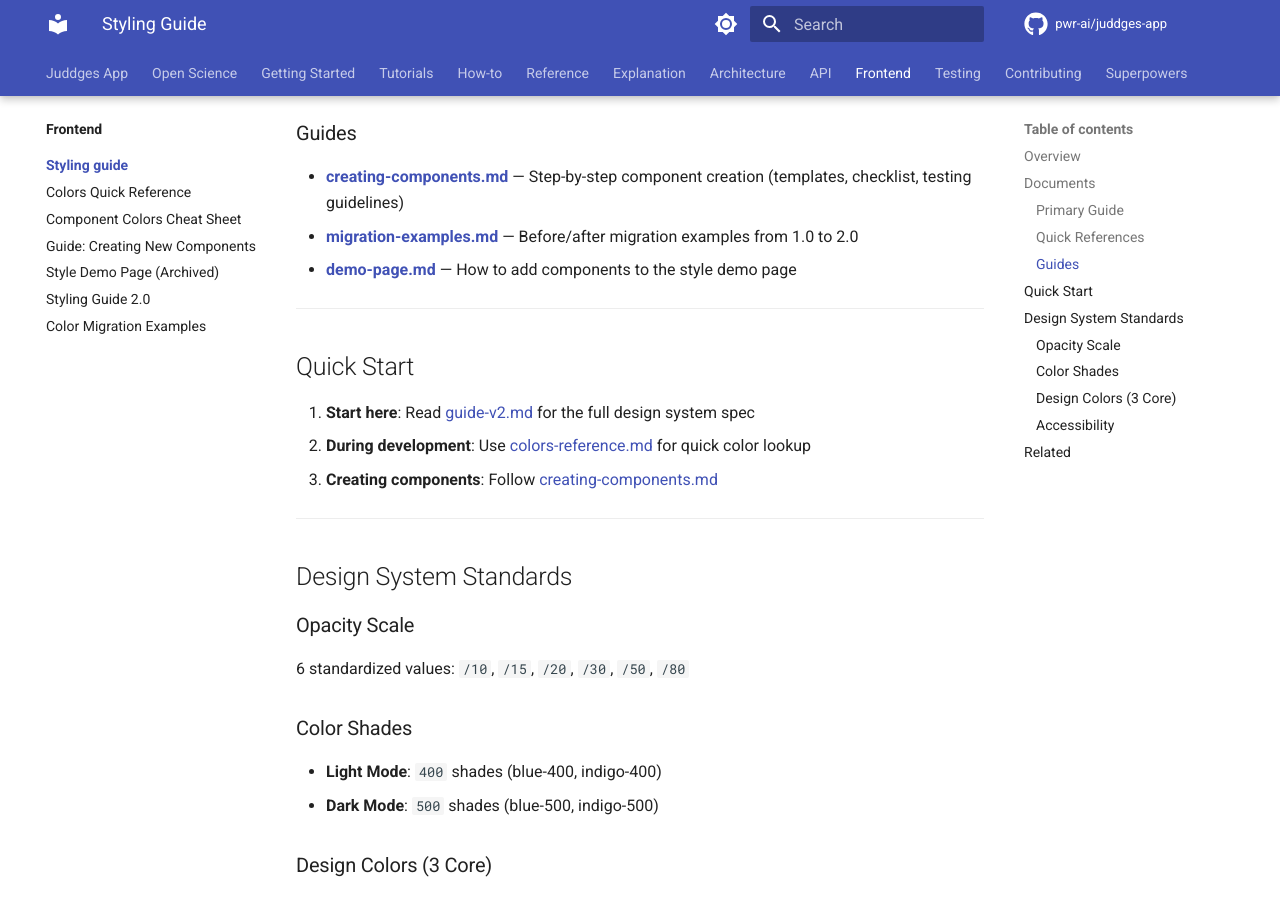
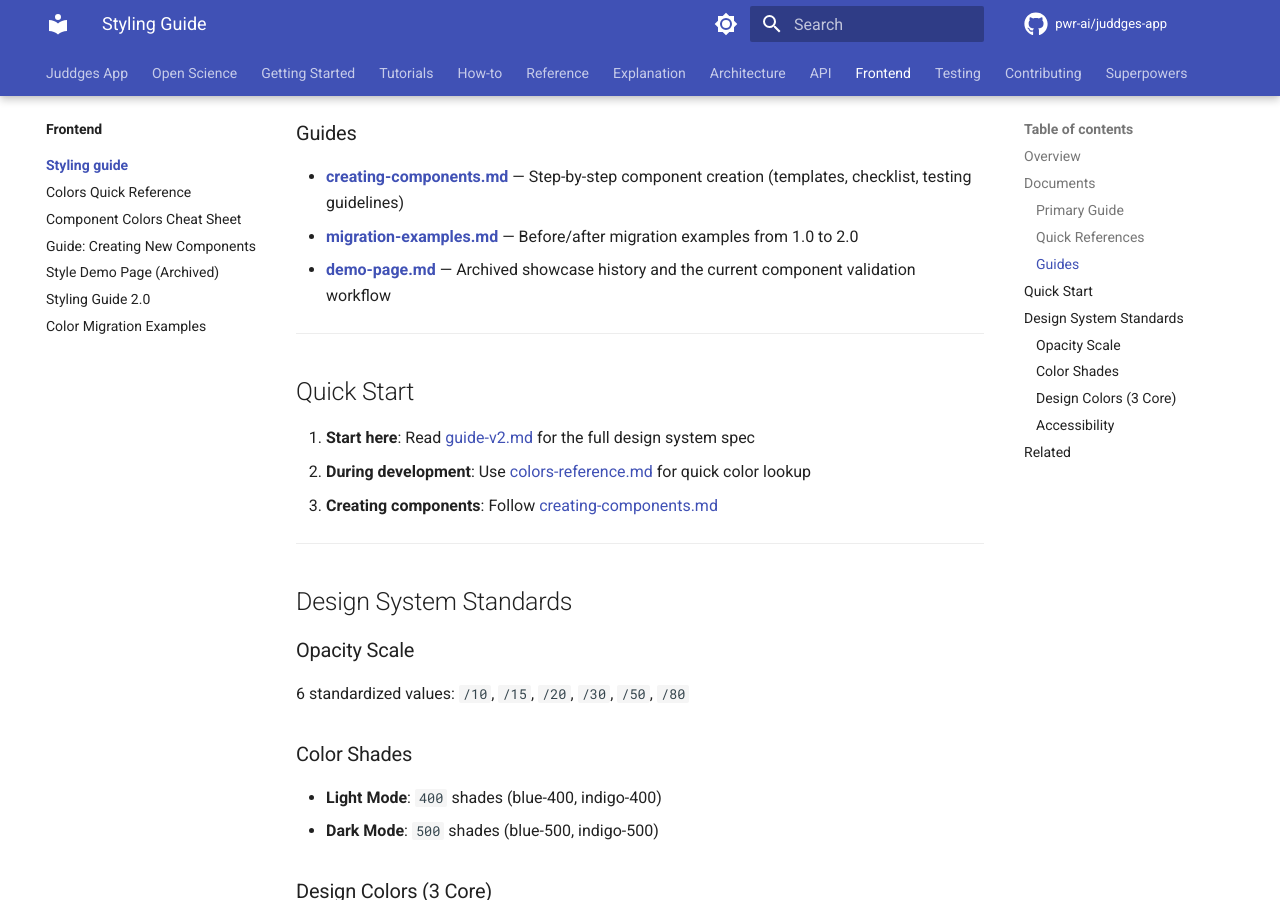
Before and after one commit to pwr-ai/juddges-app, an MkDocs documentation site: the page built from docs/frontend/styling-guide/README.md, in a window 1280 px wide and 900 px high, scrolled down 646 px. Built offline with MkDocs 1.6.1 and Material for MkDocs 9.7.7, drawn with Linux system fonts in a browser that asks for light colours; comment, search, counter and statistics services are not loaded.

Commit message:
fix(docs): remove stale style demo instructions
Describe the retired showcase as archived and direct component documentation toward real consuming pages, tests, and maintained guides.

Refs #402

```diff
--- a/docs/frontend/styling-guide/README.md
+++ b/docs/frontend/styling-guide/README.md
@@ -21,7 +21,7 @@ This directory contains the design system documentation for Legal Glassmorphism
 
 - **[creating-components.md](./creating-components.md)** — Step-by-step component creation (templates, checklist, testing guidelines)
 - **[migration-examples.md](./migration-examples.md)** — Before/after migration examples from 1.0 to 2.0
-- **[demo-page.md](./demo-page.md)** — How to add components to the style demo page
+- **[demo-page.md](./demo-page.md)** — Archived showcase history and the current component validation workflow
 
 ---
 
```
Also changed, not shown: docs/frontend/styling-guide/creating-components.md (+1 -1 lines).
